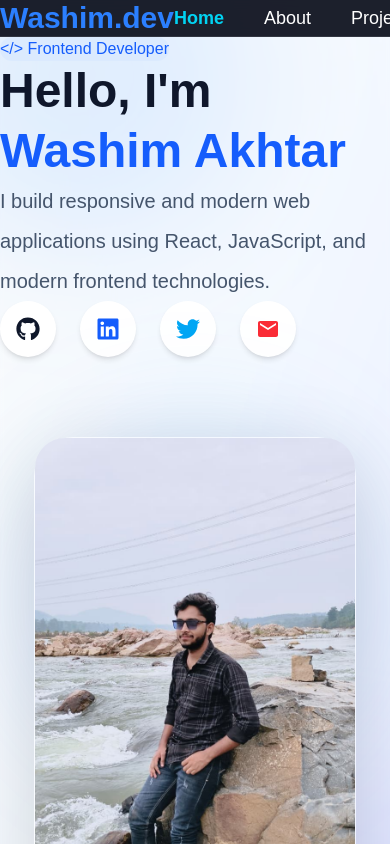
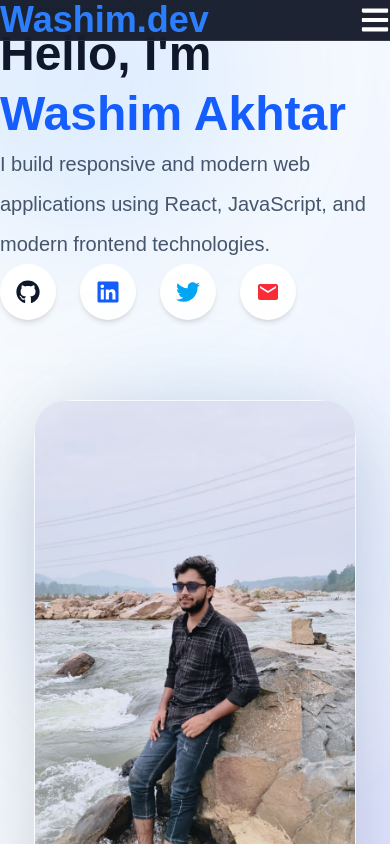
Before and after one commit to Washimakhtar786/react-portfolio, a React (Vite) app: page / in a window 390 px wide. Shown: the top 844 px of the page. Built offline with nearby package versions, Linux system fonts and the light colour scheme.

Commit message:
Fix responsive navbar

```diff
--- a/src/components/Navbar.jsx
+++ b/src/components/Navbar.jsx
@@ -1,67 +1,115 @@
-import { NavLink } from "react-router-dom";
+import { useState } from "react";
+
+import { Link } from "react-router-dom";
+
+import {
+  FaBars,
+  FaTimes,
+} from "react-icons/fa";
 
 function Navbar() {
+
+  const [menuOpen, setMenuOpen] = useState(false);
+
   return (
 
-    <nav className="sticky top-0 z-50 bg-[#050816]/90 backdrop-blur-lg border-b border-white/10">
+    <nav className="fixed top-0 left-0 w-full z-50 bg-[#111827]/95 backdrop-blur-lg border-b border-white/10">
 
       <div className="max-w-7xl mx-auto px-6 py-5 flex items-center justify-between">
 
         {/* LOGO */}
-        <h1 className="text-3xl font-bold text-blue-500">
+        <Link
+          to="/"
+          className="text-4xl font-bold text-blue-500"
+        >
           Washim.dev
-        </h1>
+        </Link>
 
-        {/* NAV LINKS */}
-        <div className="flex items-center gap-10 text-lg">
+        {/* DESKTOP MENU */}
+        <div className="hidden md:flex items-center gap-12 text-white text-xl font-medium">
 
-          <NavLink
+          <Link
             to="/"
-            className={({ isActive }) =>
-              isActive
-                ? "text-cyan-400 font-semibold"
-                : "text-white hover:text-cyan-400 transition"
-            }
+            className="hover:text-cyan-400 transition"
           >
             Home
-          </NavLink>
+          </Link>
 
-          <NavLink
+          <Link
             to="/about"
-            className={({ isActive }) =>
-              isActive
-                ? "text-cyan-400 font-semibold"
-                : "text-white hover:text-cyan-400 transition"
-            }
+            className="hover:text-cyan-400 transition"
           >
             About
-          </NavLink>
+          </Link>
 
-          <NavLink
+          <Link
             to="/projects"
-            className={({ isActive }) =>
-              isActive
-                ? "text-cyan-400 font-semibold"
-                : "text-white hover:text-cyan-400 transition"
-            }
+            className="hover:text-cyan-400 transition"
           >
             Projects
-          </NavLink>
+          </Link>
 
-          <NavLink
+          <Link
             to="/contact"
-            className={({ isActive }) =>
-              isActive
-                ? "text-cyan-400 font-semibold"
-                : "text-white hover:text-cyan-400 transition"
-            }
+            className="hover:text-cyan-400 transition"
           >
             Contact
-          </NavLink>
+          </Link>
 
         </div>
 
+        {/* MOBILE MENU BUTTON */}
+        <button
+          onClick={() => setMenuOpen(!menuOpen)}
+          className="md:hidden text-white text-3xl"
+        >
+
+          {menuOpen ? <FaTimes /> : <FaBars />}
+
+        </button>
+
       </div>
+
+      {/* MOBILE MENU */}
+      {menuOpen && (
+
+        <div className="md:hidden bg-[#111827] border-t border-white/10 px-6 py-6 flex flex-col gap-6 text-white text-xl font-medium">
+
+          <Link
+            to="/"
+            onClick={() => setMenuOpen(false)}
+            className="hover:text-cyan-400 transition"
+          >
+            Home
+          </Link>
+
+          <Link
+            to="/about"
+            onClick={() => setMenuOpen(false)}
+            className="hover:text-cyan-400 transition"
+          >
+            About
+          </Link>
+
+          <Link
+            to="/projects"
+            onClick={() => setMenuOpen(false)}
+            className="hover:text-cyan-400 transition"
+          >
+            Projects
+          </Link>
+
+          <Link
+            to="/contact"
+            onClick={() => setMenuOpen(false)}
+            className="hover:text-cyan-400 transition"
+          >
+            Contact
+          </Link>
+
+        </div>
+
+      )}
 
     </nav>
   );
--- a/src/layouts/MainLayout.jsx
+++ b/src/layouts/MainLayout.jsx
@@ -19,7 +19,7 @@ function MainLayout({ children }) {
 
         <Navbar />
 
-        <main className="flex-grow container mx-auto px-6 py-12">
+        <main className="pt-24">
           {children}
         </main>
 
```
